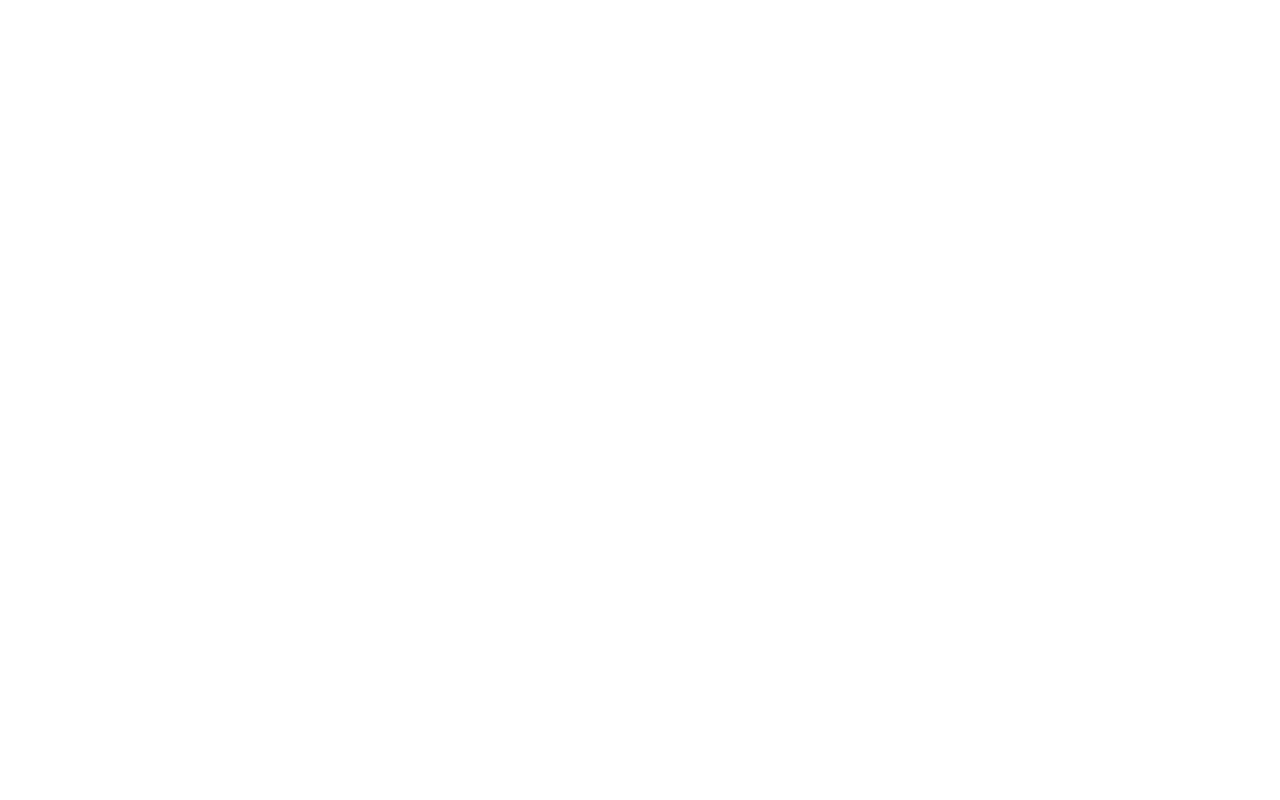
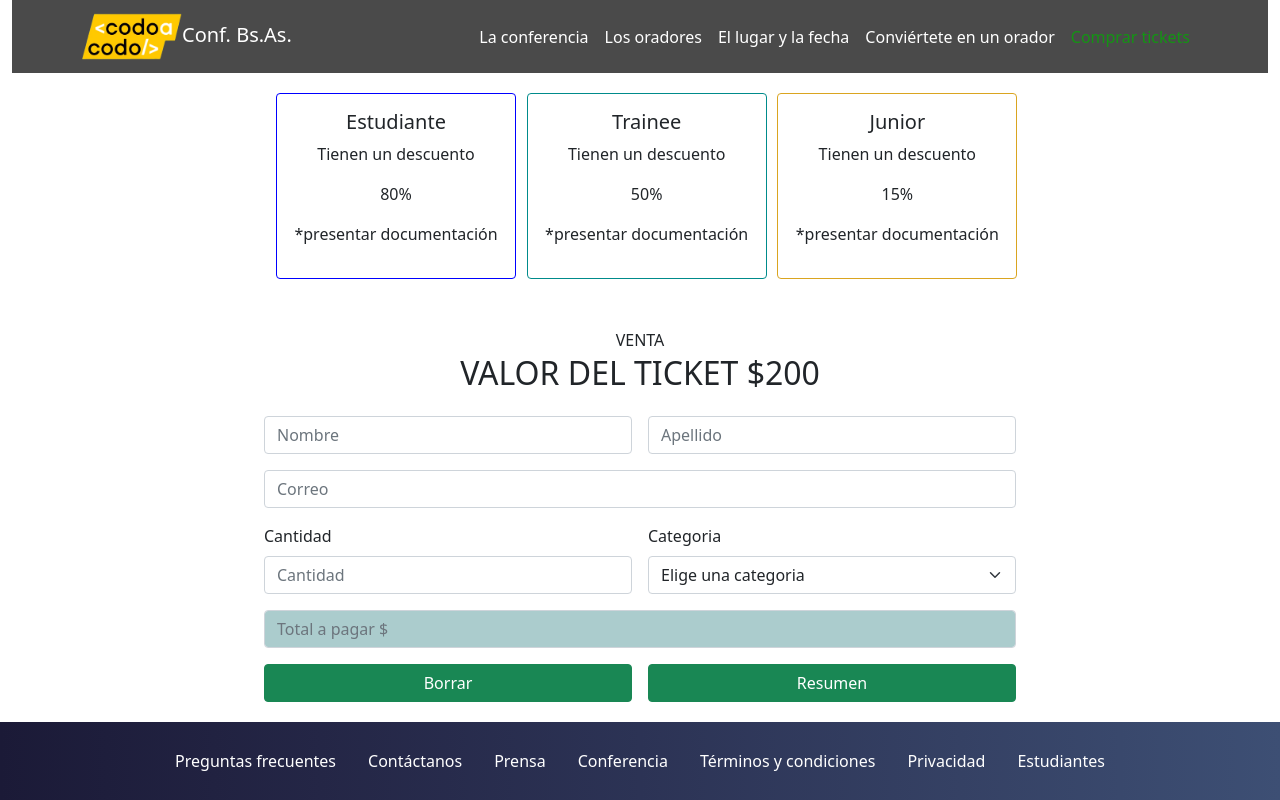
Before and after one commit to GonzaRivera/Proyecto_bootstrap5, a plain HTML site: page pages/ComprarTickets.html in a window 1280 px wide. Drawn offline with Linux system fonts and the light colour scheme.

Commit message:
segundo commit

```diff
--- a/css/style.css
+++ b/css/style.css
@@ -76,3 +76,36 @@
 .nav-item .nav-link {
     color: white;
 }
+
+.contenidocajas {
+    max-width: 800px;
+    margin: 20px auto;
+}
+
+.contformtick {
+    font-weight: 100;
+    font-size: medium;
+}
+
+.cardestudiante {
+    border: solid 1px blue;
+}
+
+.cardtrainee {
+    border: solid 1px darkcyan
+}
+
+.cardjunior {
+    border: solid 1px goldenrod;
+}
+
+
+.formulariotickets {
+    max-width: 800px;
+    margin: 0 auto;
+    margin-bottom: 20px;
+}
+
+.confondo {
+    background-color: rgba(95, 158, 160, 0.523);
+}
--- a/index.html
+++ b/index.html
@@ -4,10 +4,11 @@
 <head>
   <meta charset="utf-8">
   <meta name="viewport" content="width=device-width, initial-scale=1">
+  <link rel="shortcut icon" href="asset/img/favicon.png" type="image/x-icon">
   <link rel="stylesheet" href="css/bootstrap.min.css">
   <link rel="stylesheet" href="css/style.css">
 
-  <title>Proyecto</title>
+  <title>Conf. Bs.As</title>
 </head>
 
 <body>
--- /dev/null
+++ b/js/main.js
@@ -0,0 +1,21 @@
+document.querySelector('input[name="resumen"]').addEventListener('click', function() {
+    // Obtener los valores de los campos de entrada
+    var cantidad = parseInt(document.getElementById('cantidad').value);
+    var categoria = document.getElementById('categoria').value;
+
+    // Calcular el descuento basado en la categoría seleccionada
+    var descuento = 0;
+    if (categoria === '1') {
+        descuento = 0.8; // 80% de descuento para la categoría Estudiante
+    } else if (categoria === '2') {
+        descuento = 0.5; // 50% de descuento para la categoría Trainee
+    } else if (categoria === '3') {
+        descuento = 0.15; // 15% de descuento para la categoría Junior
+    }
+
+    // Calcular el total a pagar
+    var total = 200 * cantidad * (1 - descuento);
+
+    // Mostrar el total a pagar en el campo correspondiente
+    document.getElementById('total-a-pagar').value = '$' + total.toFixed(2);
+});
--- a/pages/ComprarTickets.html
+++ b/pages/ComprarTickets.html
@@ -0,0 +1,146 @@
+<!doctype html>
+<html lang="es">
+
+<head>
+    <meta charset="utf-8">
+    <meta name="viewport" content="width=device-width, initial-scale=1">
+    <link rel="shortcut icon" href="../asset/img/favicon.png" type="image/x-icon">
+    <link rel="stylesheet" href="../css/bootstrap.min.css">
+    <link rel="stylesheet" href="../css/style.css">
+
+    <title>Comprar tickets</title>
+</head>
+
+<body>
+    <header class="header container-fluid">
+
+        <nav class="navbar navbar-expand-lg navbar-light colorfondonav">
+            <div class="container">
+                <a class="navbar-brand" href="../index.html">
+                    <img src="../asset/img/codoacodo.png" alt="logo" width="100px">Conf. Bs.As.
+                </a>
+                <button class="navbar-toggler" type="button" data-bs-toggle="collapse" data-bs-target="#navbarNav"
+                    aria-controls="navbarNav" aria-expanded="false" aria-label="Toggle navigation">
+                    <span class="navbar-toggler-icon"></span>
+                </button>
+                <div class="collapse navbar-collapse" id="navbarNav">
+                    <ul class="navbar-nav w-100 justify-content-end">
+                        <li class="nav-item">
+                            <a class="nav-link" aria-current="page" href="../index.html#Laconferencia">La
+                                conferencia</a>
+                        </li>
+                        <li class="nav-item">
+                            <a class="nav-link" href="../index.html#Losoradores">Los oradores</a>
+                        </li>
+                        <li class="nav-item">
+                            <a class="nav-link" href="../index.html#Lugaryfecha">El lugar y la fecha</a>
+                        </li>
+                        <li class="nav-item">
+                            <a class="nav-link" href="../index.html#Convierteteenorador">Conviértete en un orador</a>
+                        </li>
+                        <li class="nav-item">
+                            <a class="nav-link verde" href="#">Comprar tickets</a>
+                        </li>
+                    </ul>
+                </div>
+            </div>
+        </nav>
+        <div class="row container-fluid justify-content-center align-items-center contenidocajas">
+            <div class="col-lg-4 col-sm-12">
+                <div class="card cardestudiante" style="width: 15rem;">
+                    <div class="card-body">
+                        <h5 class="card-title text-center">Estudiante</h5>
+                        <p class="card-text text-center">Tienen un descuento</p>
+                        <p class="text-center font-weight-bold">80%</p>
+                        <p class="text-center">*presentar documentación</p>
+                    </div>
+                </div>
+            </div>
+            <div class="col-lg-4 col-sm-12">
+                <div class="card cardtrainee" style="width: 15rem;">
+                    <div class="card-body">
+                        <h5 class="card-title text-center">Trainee</h5>
+                        <p class="card-text text-center">Tienen un descuento</p>
+                        <p class="text-center font-weight-bold">50%</p>
+                        <p class="text-center">*presentar documentación</p>
+                    </div>
+                </div>
+            </div>
+            <div class="col-lg-4 col-sm-12">
+                <div class="card cardjunior" style="width: 15rem;">
+                    <div class="card-body">
+                        <h5 class="card-title text-center">Junior</h5>
+                        <p class="card-text text-center">Tienen un descuento</p>
+                        <p class="text-center font-weight-bold">15%</p>
+                        <p class="text-center">*presentar documentación</p>
+                    </div>
+                </div>
+            </div>
+        </div>
+    </header>
+    <main>
+        <div class="formulariotickets container row g-3 mt-3">
+            <h2 class="text-center"><span class="contformtick text-center">VENTA</span><br>VALOR DEL TICKET $200</h2>
+            <div class="col-6">
+                <input type="text" class="form-control" id="nombre" placeholder="Nombre">
+            </div>
+            <div class="col-6">
+                <input type="text" class="form-control" id="apellido" placeholder="Apellido">
+            </div>
+            <div class="col-12">
+                <input type="email" class="form-control" id="exampleFormControlInput1" placeholder="Correo">
+            </div>
+            <div class="col-6">
+                <label for="exampleFormControlInput1" class="form-label">Cantidad</label>
+                <input type="number" class="form-control" id="cantidad" placeholder="Cantidad">
+            </div>
+            <div class="col-6">
+                <label for="exampleFormControlInput1" class="form-label">Categoria</label>
+                <select class="form-select" aria-label="Default select example" id="categoria">
+                    <option selected>Elige una categoria</option>
+                    <option value="1">Estudiante</option>
+                    <option value="2">Trainee</option>
+                    <option value="3">Junior</option>
+                </select>
+            </div>
+            <div class="col-12">
+                <input type="text" class="form-control confondo" id="total-a-pagar" placeholder="Total a pagar $">
+            </div>
+            <div class="d-grid gap-2 col-6 mx-auto">
+                <input class="btn btn-success" type="reset" name="borrar" value="Borrar">
+            </div>
+            <div class="d-grid gap-2 col-6 mx-auto">
+                <input class="btn btn-success" type="submit" name="resumen" value="Resumen">
+            </div>
+        </div>
+    </main>
+    <footer class="footer">
+        <ul class="nav justify-content-center">
+            <li class="nav-item">
+                <a class="nav-link active" aria-current="page" href="#">Preguntas frecuentes</a>
+            </li>
+            <li class="nav-item">
+                <a class="nav-link" href="#">Contáctanos</a>
+            </li>
+            <li class="nav-item">
+                <a class="nav-link" href="#">Prensa</a>
+            </li>
+            <li class="nav-item">
+                <a class="nav-link" href="#">Conferencia</a>
+            </li>
+            <li class="nav-item">
+                <a class="nav-link" href="#">Términos y condiciones</a>
+            </li>
+            <li class="nav-item">
+                <a class="nav-link" href="#">Privacidad</a>
+            </li>
+            <li class="nav-item">
+                <a class="nav-link" href="#">Estudiantes</a>
+            </li>
+        </ul>
+    </footer>
+    <script src="../js/bootstrap.bundle.min.js"></script>
+    <script src="../js/main.js"></script>
+</body>
+
+</html>
```
Also changed, not shown: asset/img/favicon.png (added).
